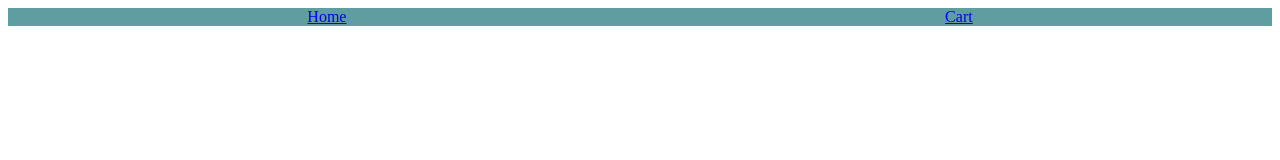
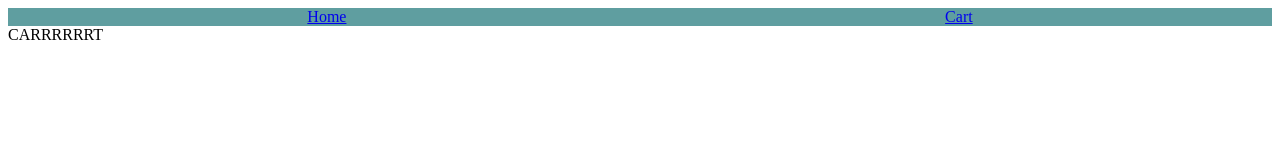
Before and after one commit to gitahievans/clothes-shopping-app, a React (Create React App) app: page /cart in a window 1280 px wide. Before the commit this address had no page. Shown: the top 160 px of the page. Built offline with nearby package versions, Linux system fonts and the light colour scheme.

Commit message:
moved cart state to App.js from Home.js

```diff
--- a/src/App.js
+++ b/src/App.js
@@ -1,9 +1,18 @@
-import React from "react";
+import React, { useState } from "react";
 import { Routes, Route } from "react-router-dom";
 import Home from "./Home";
 import Navbar from "./Navbar";
+import Cart from "./Cart";
 
 function App() {
+  const [cartItems, setCartItems] = useState([]);
+
+  const addToCart = (item) => {
+    console.log(item);
+    setCartItems([...cartItems, item]);
+    console.log(cartItems);
+  };
+
   return (
     <div>
       <>
@@ -11,6 +20,7 @@ function App() {
       </>
       <Routes>
         <Route path="/" element={<Home />}></Route>
+        <Route path="/cart" element={<Cart />}></Route>
       </Routes>
     </div>
   );
--- a/src/Cart.js
+++ b/src/Cart.js
@@ -1,7 +1,7 @@
 import React from "react";
 
 function Cart() {
-  return <div></div>;
+  return <div>CARRRRRRT</div>;
 }
 
 export default Cart;
--- a/src/Home.js
+++ b/src/Home.js
@@ -7,7 +7,6 @@ import ItemSearchForm from "./ItemSearchForm";
 
 function Home() {
   const [items, setItems] = useState([]);
-  const [cartItems, setCartItems] = useState([]);
 
   useEffect(() => {
     fetch("https://shopping-app-evans.herokuapp.com/clothes")
@@ -48,15 +47,12 @@ function Home() {
 
   return (
     <>
-      <Routes>
-        {" "}
+      {/*<Routes>
         <Route path="/cart" element={<Cart />}></Route>
-      </Routes>
-
+      </Routes>*/}
       <div className="container">
         <ItemSearchForm />
         <div className="clothes-container">{clothes}</div>
-
         <ItemAddForm />
       </div>
     </>
```
